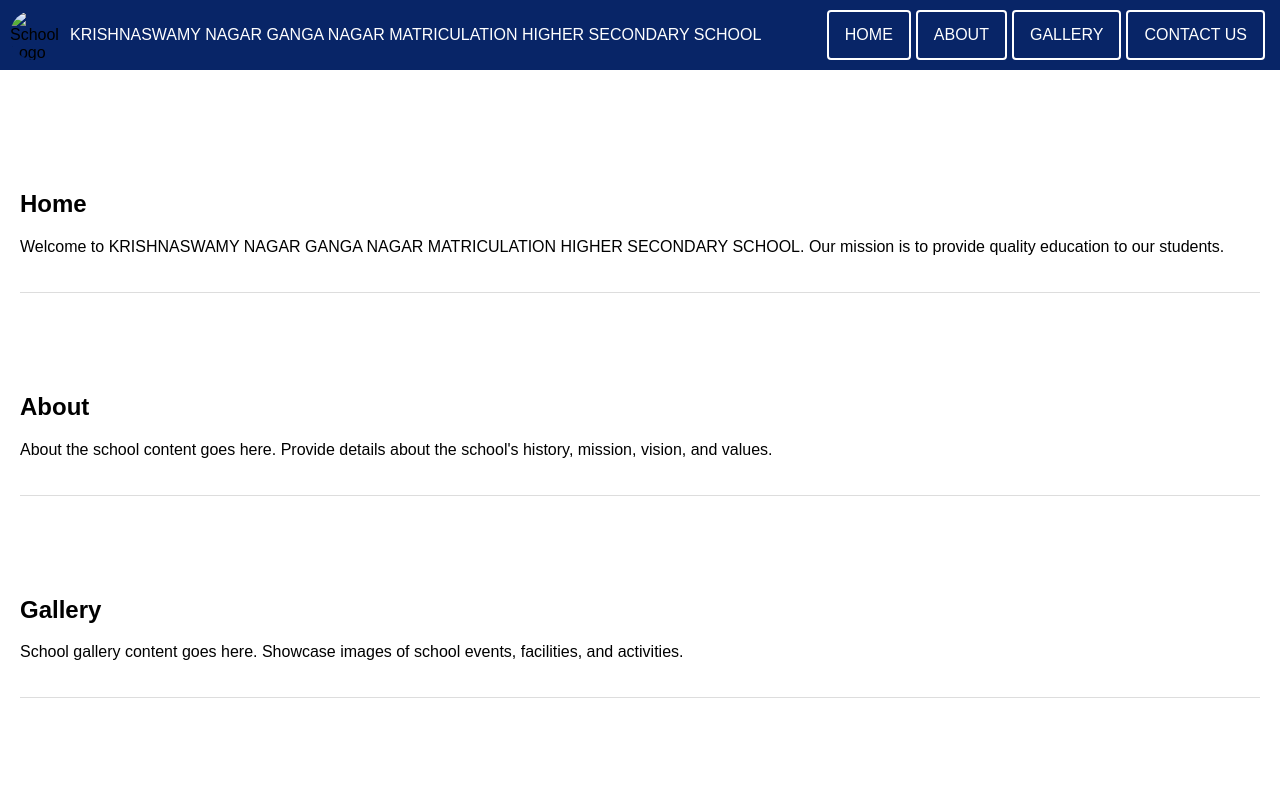
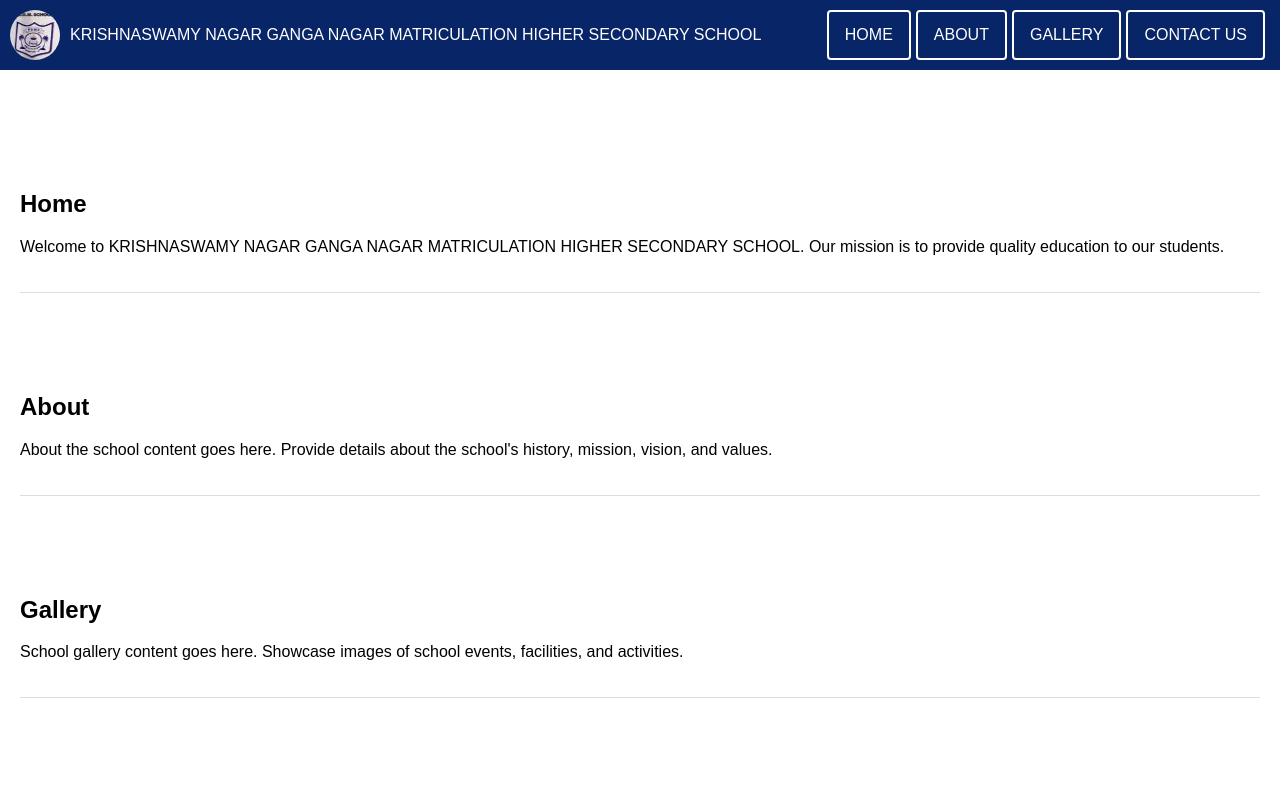
Before and after one commit to Pro-gamer-sudo/website_css, a plain HTML site: page index.html in a window 1280 px wide. Shown: the top 795 px of the page. Drawn offline with Linux system fonts and the light colour scheme; the site is published under a folder, as on GitHub Pages, so addresses that start at the root find nothing.

Commit message:
Update index.html

```diff
--- a/index.html
+++ b/index.html
@@ -11,7 +11,7 @@
 
 <header class="topnav">
     <div class="logo-container">
-        <img src="/images/1.jpg" alt="School Logo" class="round-image">
+        <img src="./images/1.jpg" alt="School Logo" class="round-image">
         <p>KRISHNASWAMY NAGAR GANGA NAGAR MATRICULATION HIGHER SECONDARY SCHOOL</p>
     </div>
     <span class="hamburger" onclick="toggleMenu()">&#9776;</span>
```
